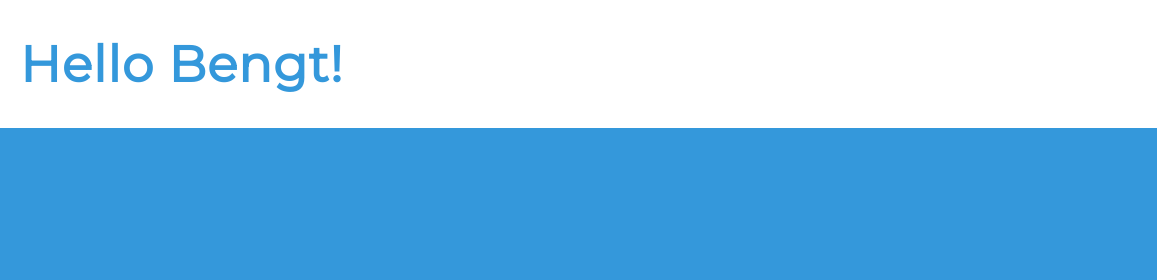
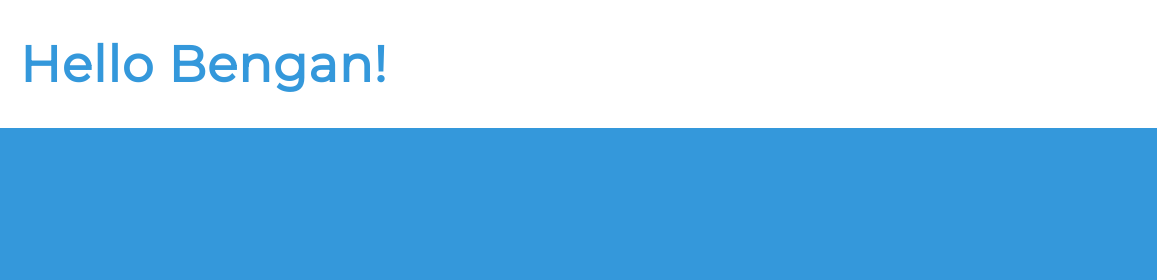
Before and after one commit to johanhanses/serverless-React, a plain HTML site: page index.html in a window 1280 px wide. Shown: the top 280 px of the page, 0-1157 px from the left. Drawn offline with Linux system fonts and the light colour scheme.

```diff
--- a/index.html
+++ b/index.html
@@ -14,7 +14,7 @@
   <body>
     <main class="overflow--auto">
       <h1 class="color--skyBlue section__heading--largest">
-        Hello Bengt!
+        Hello Bengan!
       </h1>
 
       <ul class="section--social">
```
